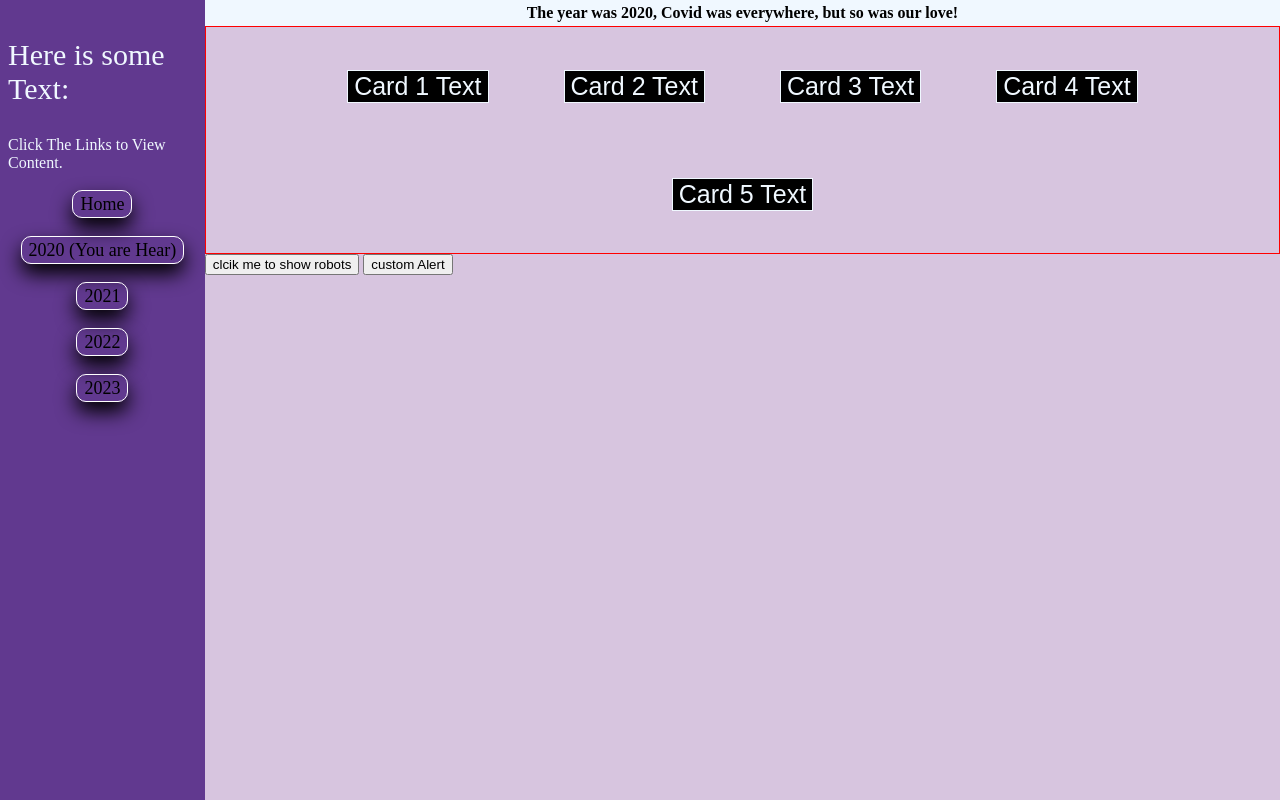
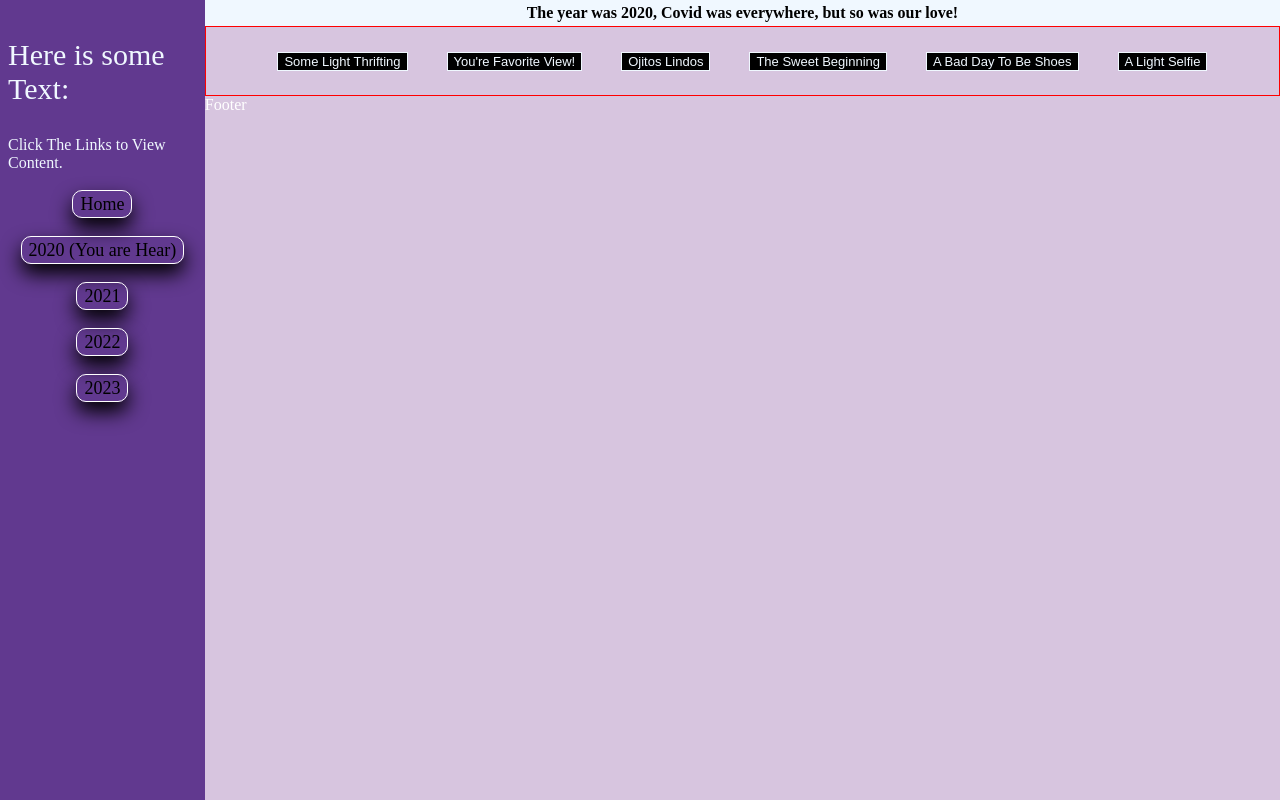
Before and after one commit to Potential-Luttuce/michaBella, a website with bundled scripts: page html/years/2020.html in a window 1280 px wide. Built offline with nearby package versions, Linux system fonts and the light colour scheme; a script that the page names is missing.

Commit message:
Adding pics to images for years - also adding more cards

```diff
--- a/css/style.css
+++ b/css/style.css
@@ -96,7 +96,8 @@ html {
     background-color: black;
     font-size: 25px;
     border: 1px solid aliceblue;
-    color: aliceblue
+    color: aliceblue;
+    font-size: small;
 }
 .Card:hover {
     background-color: indigo;
--- a/html/years/2020.html
+++ b/html/years/2020.html
@@ -31,8 +31,9 @@
         </div>
         <div id="pageContent"></div>
         <div id="footer">
-            <button onclick="robots()">clcik me to show robots</button>
-            <button onclick="customAlert()">custom Alert</button>
+            <!-- <button onclick="robots()">clcik me to show robots</button>
+            <button onclick="customAlert()">custom Alert</button> -->
+            Footer
         </div>
     </div>
 </body>
--- a/js/main.js
+++ b/js/main.js
@@ -39,12 +39,12 @@ function makeCard(textContent, cardId, clickHandler) {
 }
 //USES CARDDATS DATA ARRAY TO MAKE MULTIPEL CARDS
 function createAllCards() {
-    for (const { id, text, img} of cardData) {
+    for (const { id, title, img, desc} of cardData) {
         // Pass unique text content, ID, and onclick handler for each card
         const clickHandler = () => //
         Swal.fire({
             imageUrl: img,
-            text: 'A Heartfelt personal message - dependent on the img',
+            text: desc,
             showClass: {
                 popup: 'animate__animated animate__fadeInDown'
             },
@@ -52,15 +52,27 @@ function createAllCards() {
                 popup: 'animate__animated animate__fadeOutUp'
             }
         });
-        makeCard(text, id, clickHandler);
+        makeCard(title, id, clickHandler);
     }
 }
 
 // DATA FOR ALL CARDS
 const cardData = [
-    { id: 'card1', text: 'Card 1 Text', img:  '../../images/Michabella.jpg'},
-    { id: 'card2', text: 'Card 2 Text' },
-    { id: 'card3', text: 'Card 3 Text' },
-    { id: 'card4', text: 'Card 4 Text' },
-    { id: 'card5', text: 'Card 5 Text' }
+    // 2020
+    { id: 'card1', title: 'Some Light Thrifting', img: '../../images/2020/mike-at-garment.jpg',
+    desc: "Ah yes, the garment district!! :)"},
+    { id: 'card2', title: 'You\'re Favorite View!', img: '../../images/2020/memDrive.png',
+    desc: "Ah yes, mem drive!! :)" },
+    { id: 'card3', title: 'Ojitos Lindos', img: '../../images/2020/ojitos-lindos.jpg',
+    desc: "Ah yes, tour first pic :)" },
+    { id: 'card4', title: 'The Sweet Beginning', img: '../../images/2020/our-first-pic.jpg',
+    desc: "Ah yes, the garment district!! :)" },
+    { id: 'card5', title: 'A Bad Day To Be Shoes', img: '../../images/2020/broken-shoes.jpg',
+    desc: "Ah yes, the garment district!! :)" },
+    { id: 'card6', title: 'A Light Selfie', img: '../../images/2020/light-selfie.jpg',
+    desc: "Ah yes, the garment district!! :)" }
+    //2021
+    //2022
+    //2023
+    //2024
 ];
```
Also changed, not shown: images/2020/broken-shoes.jpg (added), images/2020/light-selfie.JPG (added), images/2020/memDrive.png (renamed from images/memDrive.png), images/2020/mike-at-garment.jpg (added), images/2020/ojitos-lindos.jpg (added), images/2020/our-first-pic.jpg (added).
